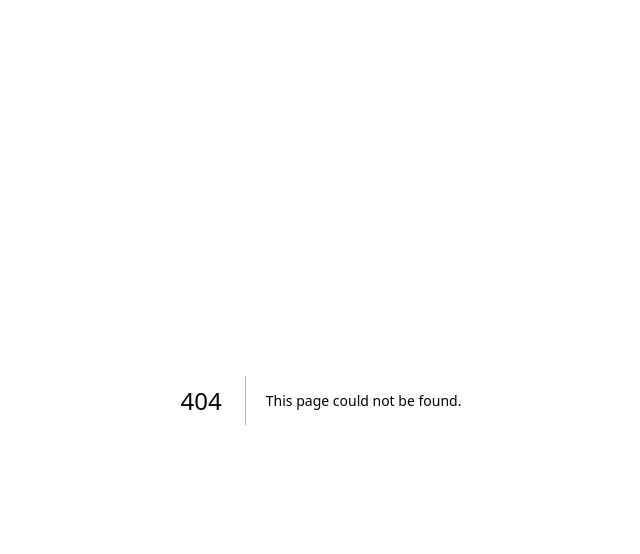
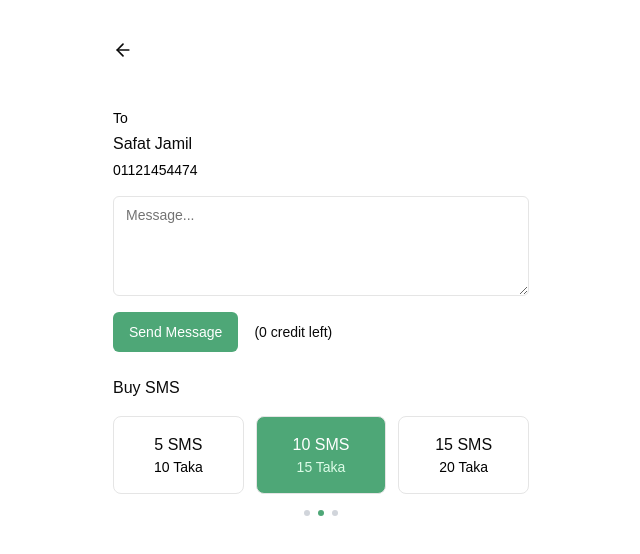
Before and after one commit to FojleTuhin/s_Manager, a Next.js app: page /sms in a window 1280 px wide. Before the commit this address had no page. Shown: the top 554 px of the page, without its empty margins (319-959 px from the left). Built offline with nearby package versions, Linux system fonts and the light colour scheme.

Commit message:
add sms page

```diff
--- a/src/app/customerDues/page.js
+++ b/src/app/customerDues/page.js
@@ -124,7 +124,9 @@ export default function CustomerDuesPage() {
                   </div>
                   <div className="flex gap-4">
                     <Phone size={24} />
-                    <MessageSquareMore size={24} />
+                    <Link href="/sms">
+                      <MessageSquareMore size={24} />
+                    </Link>
                   </div>
                 </div>
               </div>
@@ -163,7 +165,9 @@ export default function CustomerDuesPage() {
                 <a href={`tel:+${data.phone}`}>
                   <Phone size={24} />
                 </a>
-                <MessageSquareMore size={24} />
+                <Link href="/sms">
+                  <MessageSquareMore size={24} />
+                </Link>
               </div>
             </div>
           </div>
@@ -193,7 +197,9 @@ export default function CustomerDuesPage() {
                 <a href={`tel:+${selectedCustomer.phone}`}>
                   <Phone size={24} />
                 </a>
-                <MessageSquareMore size={24} />
+                <Link href="/sms">
+                  <MessageSquareMore size={24} />
+                </Link>
               </div>
             </div>
 
--- /dev/null
+++ b/src/app/sms/page.js
@@ -0,0 +1,66 @@
+"use client";
+
+import { ArrowLeft } from "lucide-react";
+import { Button } from "@/components/ui/button";
+import { Textarea } from "@/components/ui/textarea";
+import Link from "next/link";
+
+export default function SMSPage() {
+  return (
+    <div className="min-h-screen bg-white p-4 max-w-md mx-auto">
+      {/* Header */}
+      <div className="mb-6">
+        <Link href="/" className="p-2">
+          <ArrowLeft className="h-5 w-5" />
+        </Link>
+      </div>
+
+      {/* Recipient Info */}
+      <div className="space-y-4 mb-6">
+        <div className="space-y-1">
+          <p className="text-sm text-black">To</p>
+          <p className="font-medium">Safat Jamil</p>
+          <p className="text-sm text-black">01121454474</p>
+        </div>
+
+        {/* Message Input */}
+        <Textarea
+          placeholder="Message..."
+          className="min-h-[100px] border rounded-md"
+        />
+
+        {/* Send Button */}
+        <div className="flex gap-2 items-center">
+          <Button className=" bg-[#4EA777]  text-white">Send Message</Button>
+          <p className="text-sm  ml-2">(0 credit left)</p>
+        </div>
+      </div>
+
+      {/* SMS Packages */}
+      <div className="space-y-4">
+        <h3 className="font-medium">Buy SMS</h3>
+        <div className="grid grid-cols-3 gap-3">
+          <button className="p-4 border rounded-lg text-center hover:border-[#4EA777] transition-colors">
+            <div className="font-medium">5 SMS</div>
+            <div className="text-sm text-black">10 Taka</div>
+          </button>
+          <button className="p-4 border rounded-lg text-center bg-[#4EA777] text-white">
+            <div className="font-medium">10 SMS</div>
+            <div className="text-sm text-green-100">15 Taka</div>
+          </button>
+          <button className="p-4 border rounded-lg text-center hover:border-[#4EA777] transition-colors">
+            <div className="font-medium">15 SMS</div>
+            <div className="text-sm text-black">20 Taka</div>
+          </button>
+        </div>
+
+        {/* Dot Indicators */}
+        <div className="flex justify-center gap-2">
+          <div className="h-1.5 w-1.5 rounded-full bg-gray-300"></div>
+          <div className="h-1.5 w-1.5 rounded-full bg-[#4EA777]"></div>
+          <div className="h-1.5 w-1.5 rounded-full bg-gray-300"></div>
+        </div>
+      </div>
+    </div>
+  );
+}
--- a/src/app/supplierDues/page.js
+++ b/src/app/supplierDues/page.js
@@ -124,7 +124,9 @@ export default function SupplierDuesPage() {
                   </div>
                   <div className="flex gap-4">
                     <Phone size={24} />
-                    <MessageSquareMore size={24} />
+                    <Link href="/sms">
+                  <MessageSquareMore size={24} />
+                </Link>
                   </div>
                 </div>
               </div>
@@ -163,7 +165,9 @@ export default function SupplierDuesPage() {
                 <a href={`tel:+${data.phone}`}>
                   <Phone size={24} />
                 </a>
-                <MessageSquareMore size={24} />
+                <Link href="/sms">
+                  <MessageSquareMore size={24} />
+                </Link>
               </div>
             </div>
           </div>
@@ -193,7 +197,9 @@ export default function SupplierDuesPage() {
                 <a href={`tel:+${selectedCustomer.phone}`}>
                   <Phone size={24} />
                 </a>
-                <MessageSquareMore size={24} />
+                <Link href="/sms">
+                  <MessageSquareMore size={24} />
+                </Link>
               </div>
             </div>
 
--- /dev/null
+++ b/src/components/ui/textarea.jsx
@@ -0,0 +1,18 @@
+import * as React from "react"
+
+import { cn } from "@/lib/utils"
+
+const Textarea = React.forwardRef(({ className, ...props }, ref) => {
+  return (
+    (<textarea
+      className={cn(
+        "flex min-h-[80px] w-full rounded-md border border-input bg-background px-3 py-2 text-base ring-offset-background placeholder:text-muted-foreground focus-visible:outline-none focus-visible:ring-2 focus-visible:ring-ring focus-visible:ring-offset-2 disabled:cursor-not-allowed disabled:opacity-50 md:text-sm",
+        className
+      )}
+      ref={ref}
+      {...props} />)
+  );
+})
+Textarea.displayName = "Textarea"
+
+export { Textarea }
```
